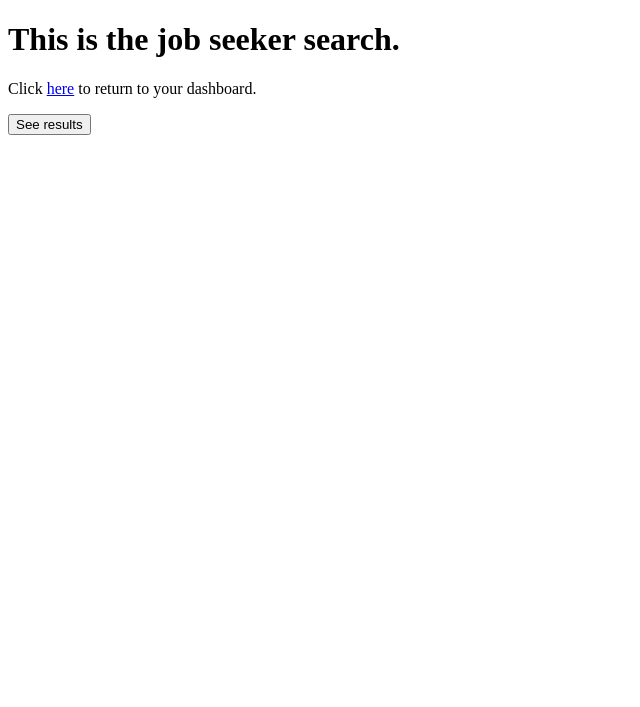
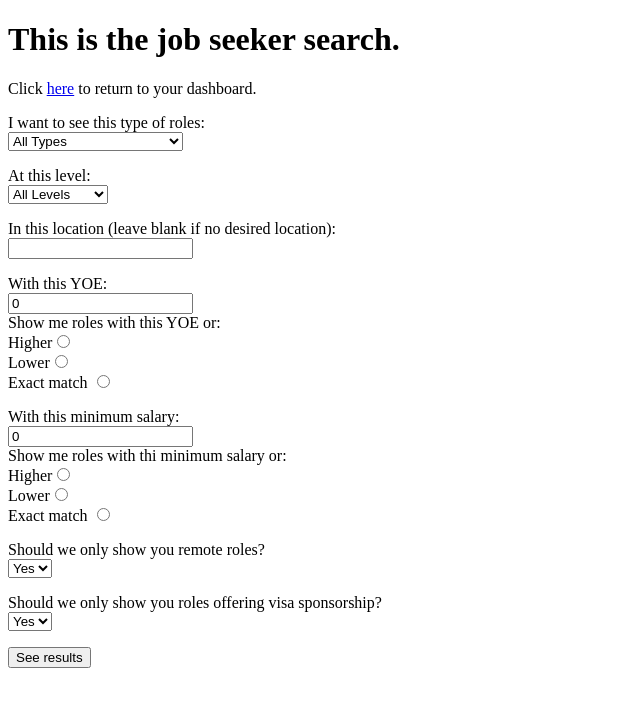
Before and after one commit to kieracox/hb_capstone_project, a Flask app: template templates/js_search.html in a window 1280 px wide. Shown: the top 707 px of the page, without its empty margins (0-640 px from the left). Run offline with Flask 2, Linux system fonts and the light colour scheme; the template is opened without the code that fills it, so the values that code supplies are empty.

Commit message:
bug fixes

```diff
--- a/seed_database.py
+++ b/seed_database.py
@@ -40,7 +40,6 @@ with open('data/roles.json') as f:
         model.db.session.add(db_recruiter)
 
     for role in roles_data:
-        recruiter_id = db_recruiter.id
         name = role["name"]
         role_type = role["role_type"]
         min_yoe = role["min_yoe"]
@@ -50,7 +49,7 @@ with open('data/roles.json') as f:
         sponsorship_provided = role["sponsorship_provided"]
         salary = role["salary"]
 
-        db_role = crud.create_role(recruiter_id, name, role_type, min_yoe, level, location, salary, remote, sponsorship_provided)
+        db_role = crud.create_role(db_recruiter, name, role_type, min_yoe, level, location, salary, remote, sponsorship_provided)
         roles_in_db.append(db_role)
 
     model.db.session.add_all(roles_in_db)
--- a/server.py
+++ b/server.py
@@ -3,6 +3,7 @@ from model import connect_to_db, db
 import crud
 import os
 import cloudinary.uploader
+from urllib.parse import urlencode
 
 from jinja2 import StrictUndefined
 
@@ -122,6 +123,7 @@ def update_js_profile():
     github = request.form.get('github')
     location = request.form.get('location')
 
+
     yoe_str = request.form.get('yoe')
     if yoe_str:
         yoe = int(yoe_str)
@@ -198,22 +200,29 @@ def show_search():
 @app.route("/search", methods=['POST'])
 def run_search():
     """Run a new user search."""
-    #TODO: finish this function to take in form inputs
-    return redirect("/search_results")
+    role_type = request.form.get("role_type")
+    level = request.form.get("level")
 
-@app.route("/search_results")
-def show_results():
-    """Display a user's search results."""
-    user_type = session.get("user_type")
-    user_email = session.get("user_email")
+    location = request.form.get("location")
+    if location == None or location == "":
+        location = "All"
 
-    if user_type == "job_seeker":
-        user = crud.get_js_by_email(user_email)
-        return render_template("js_search_results.html", user=user)
-    else:
-        user = crud.get_recruiter_by_email(user_email)
-        return render_template("recruiter_search_results.html", user=user)
+    yoe = request.form.get("yoe")
+    yoe_param = request.form.get("yoe_param")
+    salary = request.form.get("salary")
+    salary_param = request.form.get("salary_param")
+    remote = request.form.get("remote")
+    sponsorship = request.form.get("sponsorship")
 
+    print(f"role_type={role_type}, level={level}, location={location}, yoe={yoe}, yoe_param={yoe_param}, salary={salary}, salary param = {salary_param}, remote={remote}, sponsorship={sponsorship}")
+
+    roles = crud.js_role_search(role_type, level, location,
+                                 yoe, yoe_param, salary,
+                                 salary_param, remote, sponsorship).all()
+
+    print(f"roles={roles}")
+
+    return render_template("js_search_results.html", roles=roles)
 
 
 
--- a/templates/js_profile.html
+++ b/templates/js_profile.html
@@ -115,7 +115,7 @@
             <option value="Machine Learning">Machine Learning</option>
             <option value="Management">Engineering Management</option>
             <option value="Mobile">Mobile</option>
-            <option value="Qa">QA</option>
+            <option value="QA">QA</option>
         </select>
     </p>
     <input type="submit">
--- a/templates/js_search.html
+++ b/templates/js_search.html
@@ -11,6 +11,82 @@
 
 <form action="/search" method="POST">
     <p>
+        I want to see this type of roles:
+        <br>
+        <select name="role_type" id="search_role_type">
+            <option value="All">All Types</option>
+            <option value="Backend">Backend</option>
+            <option value="Frontend">Frontend</option>
+            <option value="Fullstack">Fullstack</option>
+            <option value="Devops">DevOps</option>
+            <option value="Security">Security Engineering</option>
+            <option value="Data">Data Engineering</option>
+            <option value="Machine Learning">Machine Learning</option>
+            <option value="Management">Engineering Management</option>
+            <option value="Mobile">Mobile</option>
+            <option value="QA">QA</option>
+        </select>
+    </p>
+    <p>
+        At this level:
+        <br>
+        <select name="level" id="search_level">
+            <option value="All">All Levels</option>
+            <option value="Entry Level">Entry Level</option>
+            <option value="Mid Level">Mid Level</option>
+            <option value="Senior">Senior</option>
+            <option value="Staff">Staff</option>
+            <option value="Manager">Management</option>
+        </select>
+    </p>
+    <p>
+        In this location (leave blank if no desired location):
+        <br>
+        <input type="text" name="location">
+    </p>
+    <p>
+        With this YOE:
+        <br>
+        <input type="number" name="yoe" min="0" value="0">
+        <br>
+        Show me roles with this YOE or:
+        <br>
+        Higher<input type="radio" name="yoe_param" value="higher">
+        <br>
+        Lower<input type="radio" name="yoe_param" value="lower">
+        <br>
+        Exact match <input type="radio" name="yoe_param" value="exact">
+    </p>
+    <p>
+        With this minimum salary:
+        <br>
+        <input type="number" name="salary" min="0" value="0">
+        <br>
+        Show me roles with thi minimum salary or:
+        <br>
+        Higher<input type="radio" name="salary_param" value="higher">
+        <br>
+        Lower<input type="radio" name="salary_param" value="lower">
+        <br>
+        Exact match <input type="radio" name="salary_param" value="exact">
+    </p>
+    <p>
+        Should we only show you remote roles?
+        <br>
+        <select name="remote">
+            <option value="yes">Yes</option>
+            <option value="no">No</option>
+        </select>
+    </p>
+    <p>
+        Should we only show you roles offering visa sponsorship?
+        <br>
+        <select name="sponsorship">
+            <option value="yes">Yes</option>
+            <option value="no">No</option>
+        </select>
+    </p>
+    <p>
         <input type="submit" value="See results">
     </p>
 </form>
```
Also changed, not shown: crud.py (+39 -2 lines), templates/js_search_results.html (+26 -0 lines), static/showDetails.js (added).
